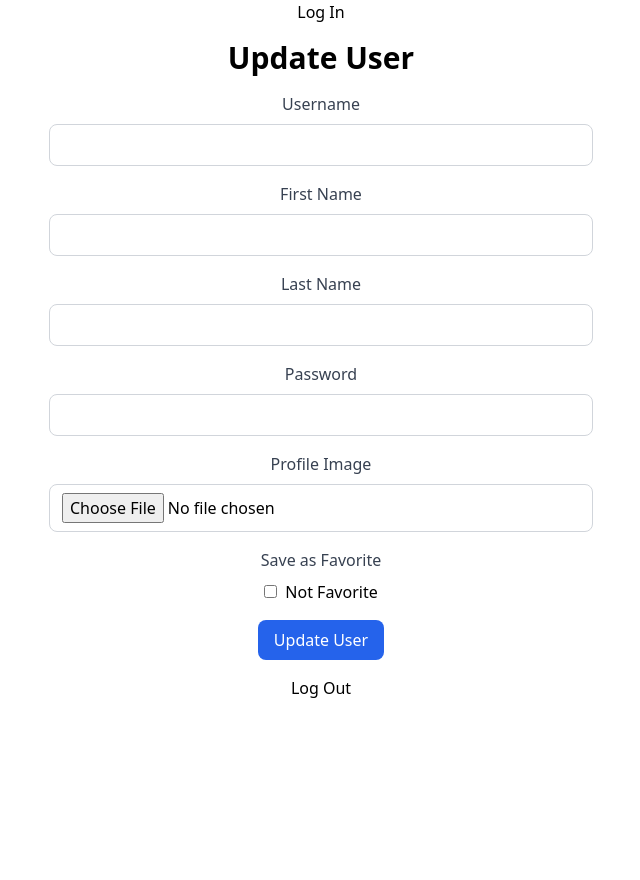
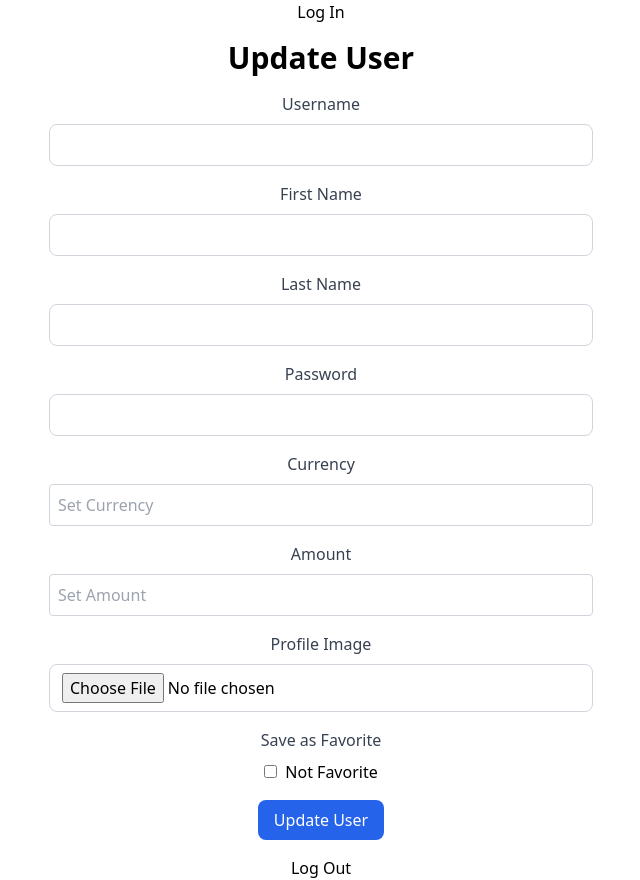
Before and after one commit to akshitchowdhury/login_fstack_client, a React (Create React App) app: page /update/1 in a window 1280 px wide. Shown: the whole page, without its empty margins (319-959 px from the left). Before the commit the page ends 800 px from the top, so only its background shows below. Built offline with nearby package versions, Linux system fonts and the light colour scheme; no server answers.

Commit message:
Payments2

```diff
--- /dev/null
+++ b/src/component/Buy.jsx
@@ -0,0 +1,14 @@
+import React from 'react'
+import { FaCartPlus, FaDollarSign } from 'react-icons/fa'
+
+const Buy = () => {
+  return (
+    <div>
+    <button>
+        <FaDollarSign style={{  color: 'green' , fontSize: '2rem' }} />
+        </button>
+    </div>
+  )
+}
+
+export default Buy
--- a/src/component/InputForm.jsx
+++ b/src/component/InputForm.jsx
@@ -7,6 +7,9 @@ const InputForm = () => {
   const [password, setPassword] = useState('');
   const [image, setImage] = useState(null);
   const[isFavorite, setIsFavorite] = useState(false);
+  const[currency, setCurrency] = useState('');
+  const[amount, setAmount] = useState('');
+
 
   const handleSubmission = (e) => {
     e.preventDefault();
@@ -21,6 +24,8 @@ const InputForm = () => {
         formData.append('password', password);
         formData.append('image', image);
         formData.append('isFavorite', isFavorite);
+        formData.append('currency', currency);
+        formData.append('amount', amount);
 
         const submitData = await fetch('https://login-fstack-server.vercel.app/login', {
           method: 'POST',
@@ -80,6 +85,26 @@ const InputForm = () => {
             required
           />
         </div>
+
+        <div className="mb-4">
+        <input
+            type="text"
+            placeholder="Set Currency"
+            onChange={(e) => setCurrency(e.target.value)}
+            className="w-full p-2 border border-gray-300 rounded focus:outline-none focus:border-blue-500"
+            required
+          />
+        </div>
+
+        <div className="mb-4">
+        <input
+            type="number"
+            placeholder="Set Amount"
+            onChange={(e) => setAmount(e.target.value)}
+            className="w-full p-2 border border-gray-300 rounded focus:outline-none focus:border-blue-500"
+            required
+          />
+        </div>
         <div className="mb-6">
           <input
             type="file"
--- a/src/component/Posts.jsx
+++ b/src/component/Posts.jsx
@@ -4,6 +4,7 @@ import { Card } from 'shadcn-react'
 import InputForm from './InputForm'
 import Profile from './Profile'
 import Fav from './Fav'
+import Buy from './Buy'
 
 const Posts = () => {
     const [post, setPosts] = useState([])
@@ -53,7 +54,12 @@ const Posts = () => {
                             <p className="text-gray-600 mb-1">First Name: {user.firstName}</p>
                             <p className="text-gray-600 mb-1">Last Name: {user.lastName}</p>
                             <p className="text-gray-600 mb-4">Password: {user.password}</p>
+
+                            <p className="text-gray-600 mb-4">Amount: {user.currency} {user.amount}</p>
+                            <div className='flex flex-row gap-6'>
                             <Fav isFavorite={user.isFavorite} />
+                            <Buy/>
+                            </div>
                             <button
                                 onClick={() => handleDelete(user._id)}
                                 className='text-sm text-white bg-red-600 hover:bg-red-700 px-4 py-2 rounded-lg'>
--- a/src/component/Update.jsx
+++ b/src/component/Update.jsx
@@ -11,6 +11,8 @@ const Update = () => {
         lastName: '',
         password: '',
         imageUrl: '',
+        currency: '',
+        amount: '',
         isFavorite: false  // initialize as false
     })
     const [image, setImage] = useState(null)
@@ -45,6 +47,8 @@ const Update = () => {
         formData.append('firstName', user.firstName)
         formData.append('lastName', user.lastName)
         formData.append('password', user.password)
+        formData.append('currency', user.currency)
+        formData.append('amount', user.amount)
         formData.append('isFavorite', user.isFavorite)
 
         if (image) {
@@ -116,6 +120,26 @@ const Update = () => {
                         className='w-full px-3 py-2 border border-gray-300 rounded-lg'
                     />
                 </div>
+                <div className='mb-4'>
+                    <label className='block text-gray-700 mb-2'>Currency</label>
+                    <input
+            type="text"
+            placeholder="Set Currency"
+            onChange={handleInputChange}
+            className="w-full p-2 border border-gray-300 rounded focus:outline-none focus:border-blue-500"
+            required
+          />
+                </div>
+                <div className='mb-4'>
+                    <label className='block text-gray-700 mb-2'>Amount</label>
+                    <input
+            type="number"
+            placeholder="Set Amount"
+            onChange={handleInputChange}
+            className="w-full p-2 border border-gray-300 rounded focus:outline-none focus:border-blue-500"
+            required
+          />
+                </div>
 
                 <div className='mb-4'>
                     <label className='block text-gray-700 mb-2'>Profile Image</label>
```
